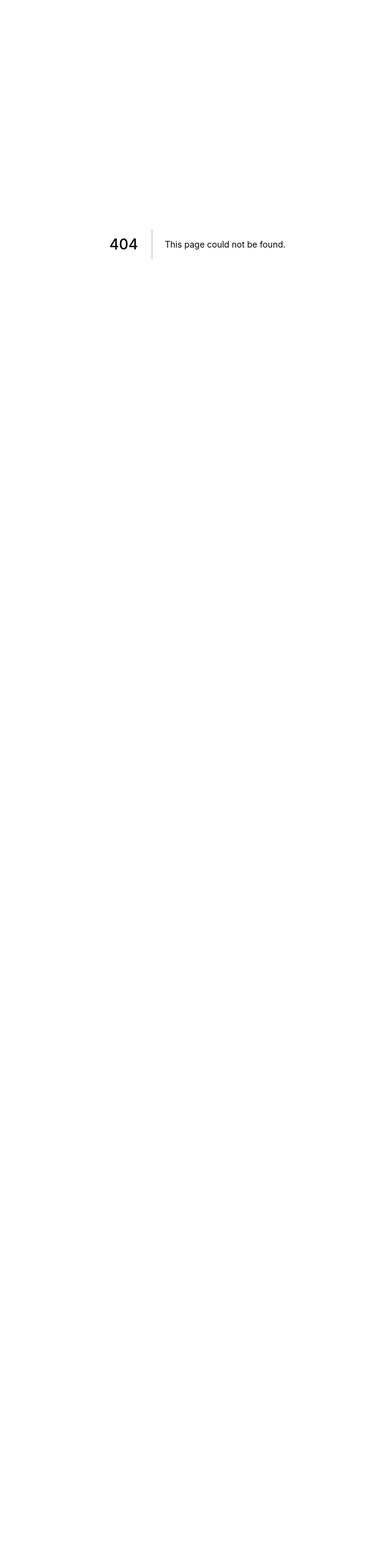
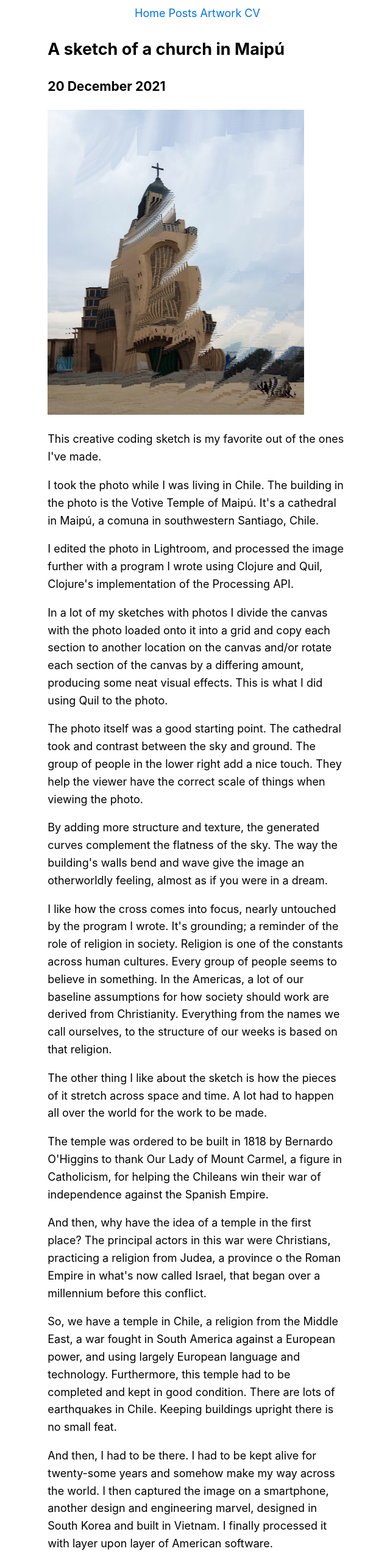
Before and after one commit to apbryant/website, a Next.js app: page /posts/a-sketch-of-a-church-in-maipu in a window 1280 px wide. Before the commit this address had no page. Shown: the top 2566 px of the page at 61% size, without its empty margins (316-956 px from the left). Before the commit the page ends 800 px from the top, so only its background shows below. Built offline with nearby package versions, Linux system fonts and the light colour scheme.

Commit message:
add post, update index

```diff
--- a/pages/index.js
+++ b/pages/index.js
@@ -11,7 +11,7 @@ export default function Home() {
         <h1 className="title">
           Welcome to my site!
         </h1>
-        <p>I'm a software developer and creative coder from Arlington, Virginia.</p>
+        <p>I'm a software developer and creative coder.</p>
         <h1>I'm interested in</h1>
         <ul>
           <li>Learning how to best integrate technology into my life</li>
@@ -29,7 +29,7 @@ export default function Home() {
         </ul>
         <h1>Where I am</h1>
         <ul>
-          <li>Arlington, Virginia</li>
+          <li>Richmond, Virginia</li>
           <li>bryant.andrew01@gmail.com</li>
 	<li><a href="https://andrewbryant.substack.com/">Substack</a></li>
           <li><a href="https://twitter.com/andrewpbryant">Twitter</a></li>
--- /dev/null
+++ b/pages/posts/a-sketch-of-a-church-in-maipu.js
@@ -0,0 +1,57 @@
+import Head from 'next/head'
+import Link from 'next/link'
+import MyHeader from '../../components/MyHeader'
+import Image from 'next/image'
+
+export default function MinimalismFreedom() {
+  return (
+    <>
+  <MyHeader />
+
+
+      <article>
+        <h2>A sketch of a church in Maipú</h2>
+        <h3>20 December 2021</h3>
+
+<Image
+            src="/images/a-sketch-of-a-church-in-maipu/maipu_church.jpg" // Route of the image file
+            layout="intrinsic"
+            height={500} // Desired size with correct aspect ratio
+            width={421.5} // Desired size with correct aspect ratio
+            alt=""
+          />
+
+<p>This creative coding sketch is my favorite out of the ones I've made.</p>
+
+<p>I took the photo while I was living in Chile. The building in the photo is the Votive Temple of Maipú. It's a  cathedral in Maipú, a comuna in southwestern Santiago, Chile.</p>
+
+<p>I edited the photo in Lightroom, and processed the image further with a program I wrote using Clojure and Quil, Clojure's implementation of the Processing API.</p>
+
+<p>In a lot of my sketches with photos I divide the canvas with the photo loaded onto it into a grid and copy each section to another location on the canvas and/or rotate each section of the canvas by a differing amount, producing some neat visual effects. This is what I did using Quil to the photo.</p>
+
+<p>The photo itself was a good starting point. The cathedral took and contrast between the sky and ground. The group of people in the lower right add a nice touch. They help the viewer have the correct scale of things when viewing the photo.</p>
+
+<p>By adding more structure and texture, the generated curves complement the flatness of the sky. The way the building's walls bend and wave give the image an otherworldly feeling, almost as if you were in a dream.</p>
+
+<p>I like how the cross comes into focus, nearly untouched by the program I wrote. It's grounding; a reminder of the role of religion in society. Religion is one of the constants across human cultures. Every group of people seems to believe in something. In the Americas, a lot of our baseline assumptions for how society should work are derived from Christianity. Everything from the names we call ourselves, to the structure of our weeks is based on that religion.</p>
+
+<p>The other thing I like about the sketch is how the pieces of it stretch across space and time. A lot had to happen all over the world for the work to be made.</p>
+
+<p>The temple was ordered to be built in 1818 by Bernardo O'Higgins to thank Our Lady of Mount Carmel, a figure in Catholicism, for helping the Chileans win their war of independence against the Spanish Empire.</p>
+
+<p>And then, why have the idea of a temple in the first place? The principal actors in this war were Christians, practicing a religion from Judea, a province o the Roman Empire in what's now called Israel, that began over a millennium before this conflict.</p>
+
+<p>So, we have a temple in Chile, a religion from the Middle East, a war fought in South America against a European power, and using largely European language and technology. Furthermore, this temple had to be completed and kept in good condition. There are lots of earthquakes in Chile. Keeping buildings upright there is no small feat.</p>
+
+<p>And then, I had to be there. I had to be kept alive for twenty-some years and somehow make my way across the world. I then captured the image on a smartphone, another design and engineering marvel, designed in South Korea and built in Vietnam. I finally processed it with layer upon layer of American software.</p>
+
+<p>So much came together for this image. Religion, technology, politics, joined as one. It's a great reminder that nothing exists on an island. Everything has ripple effects that span the entire world.</p>
+
+     </article>
+
+            <footer>
+                © Andrew Bryant
+            </footer>
+    </>
+  )
+}
```
Also changed, not shown: pages/posts/posts-index.js (+10 -0 lines), public/images/a-sketch-of-a-church-in-maipu/maipu_church.jpg (added).
